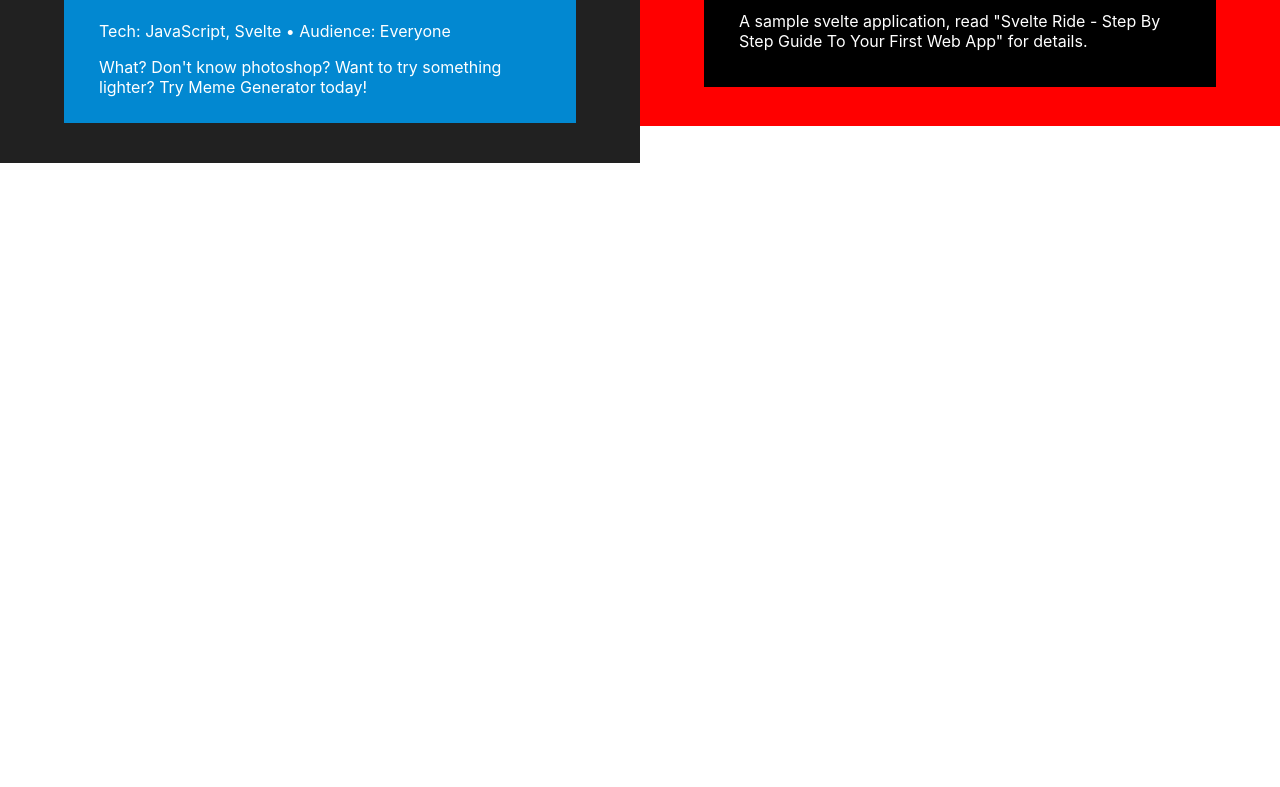
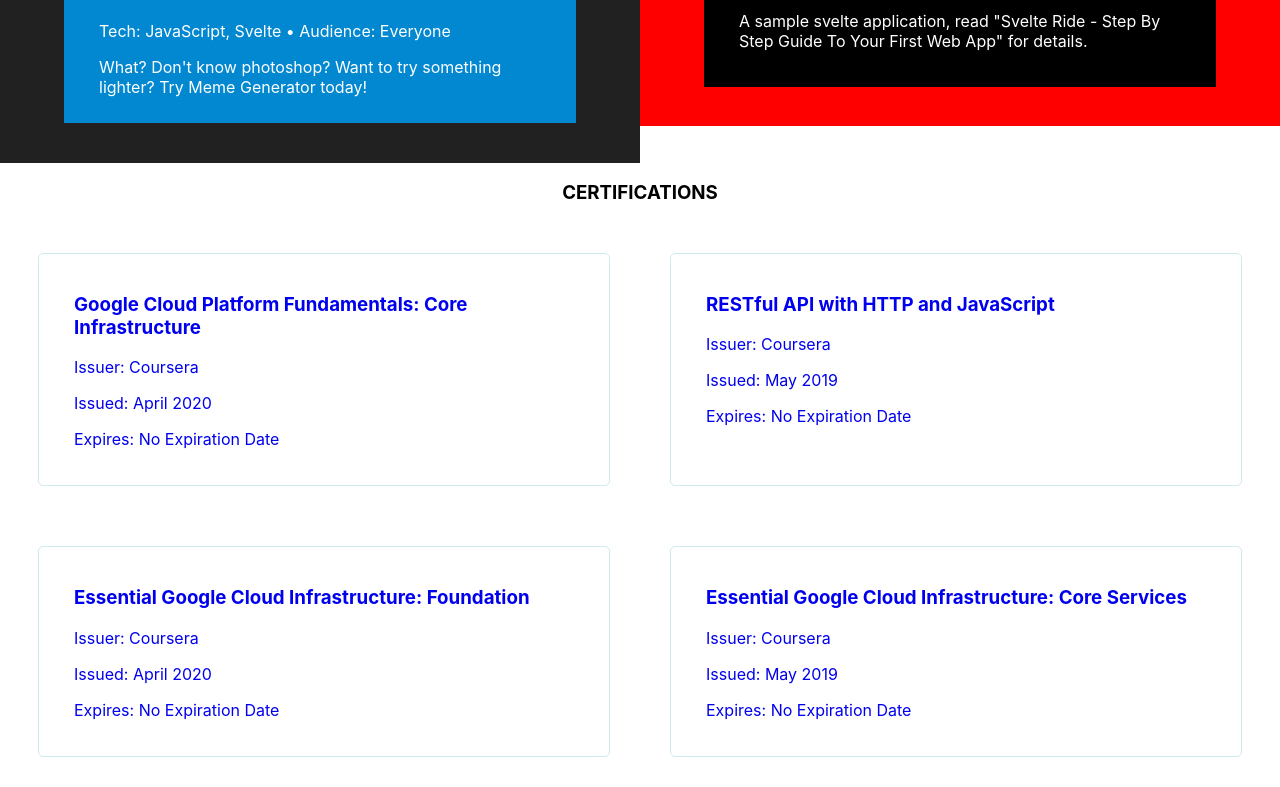
Before and after one commit to IamLizu/portfolio, a React (Create React App) app: page / in a window 1280 px wide. Shown: the part 2151-2938 px from the top of the page. Before the commit the page ends 2314 px from the top, so only its background shows below. Built offline with nearby package versions, Linux system fonts and the light colour scheme.

Commit message:
added certifications module

```diff
--- a/src/App.js
+++ b/src/App.js
@@ -4,6 +4,7 @@
 import { Grid } from '@material-ui/core'
 import GitHub from './components/GitHub';
 import Header from './components/Header'
+import Certifications from './components/Certifications'
 
 function App() {
   return (
@@ -25,6 +26,10 @@
             <GitHub />
           </Grid>
 
+          <Grid item xs={12}>
+            <Certifications />
+          </Grid>
+
         </Grid>
       </>
   );
--- /dev/null
+++ b/src/components/Certifications.jsx
@@ -0,0 +1,28 @@
+import React from 'react'
+import styles from './cert.module.css'
+import Certificates from '../portfolio-data/certs.json'
+
+export default function Certifications() {
+
+    const certs = Certificates.map(item => {
+        return(
+            <div key={item.cert_url} className={styles.item}>
+                <a href={item.cert_url}>
+                    <h3>{item.name}</h3>
+                    <p>Issuer: {item.issuer}</p>
+                    <p>Issued: {item.issued}</p>
+                    <p>Expires: {item.expires}</p>
+                </a>
+            </div>
+        )
+    })
+
+    return(
+        <div className={styles.container}>
+            <h3 align="center" id={styles.header}>Certifications</h3>
+            <div className={styles.itemContainer}>
+                {certs}
+            </div>
+        </div>
+    )
+}
--- /dev/null
+++ b/src/components/cert.module.css
@@ -0,0 +1,28 @@
+.container {
+    padding: 20x 20px;
+}
+
+#header {
+    text-shadow: lavender;
+    text-transform: uppercase;
+}
+
+.itemContainer {
+    display: flex;
+    flex-direction: row;
+    flex-wrap: wrap;
+    justify-content: center;
+    background-color: inherit;
+}
+
+.item {
+    margin: 30px 30px;
+    padding: 20px 35px;
+    border: 0.5px solid #CDECF0;
+    color: black;
+    border-radius: 5px;
+    width: 500px;
+}
+.item a, a:visited{
+    text-decoration: none;
+}
--- /dev/null
+++ b/src/portfolio-data/certs.json
@@ -0,0 +1,31 @@
+[
+    {
+        "name" : "Google Cloud Platform Fundamentals: Core Infrastructure",
+        "issuer" : "Coursera",
+        "issued" : "April 2020",
+        "expires" : "No Expiration Date",
+        "cert_url" : "https://www.coursera.org/account/accomplishments/certificate/42DN2QJPLBU9"
+    },
+    {
+        "name" : "RESTful API with HTTP and JavaScript",
+        "issuer" : "Coursera",
+        "issued" : "May 2019",
+        "expires" : "No Expiration Date",
+        "cert_url" : "https://www.coursera.org/account/accomplishments/certificate/8SG2A66BYFP5"
+    },
+    {
+        "name" : "Essential Google Cloud Infrastructure: Foundation",
+        "issuer" : "Coursera",
+        "issued" : "April 2020",
+        "expires" : "No Expiration Date",
+        "cert_url" : "https://www.coursera.org/account/accomplishments/certificate/PNQ7LUP95Z7G"
+    },
+    {
+        "name": "Essential Google Cloud Infrastructure: Core Services",
+        "issuer": "Coursera",
+        "issued": "May 2019",
+        "expires": "No Expiration Date",
+        "cert_url": "https://www.coursera.org/account/accomplishments/certificate/UFVSKU7FFQ6C"
+    }
+
+]
```
Also changed, not shown: 1 other file (tests, documents, lock files or other folders).
